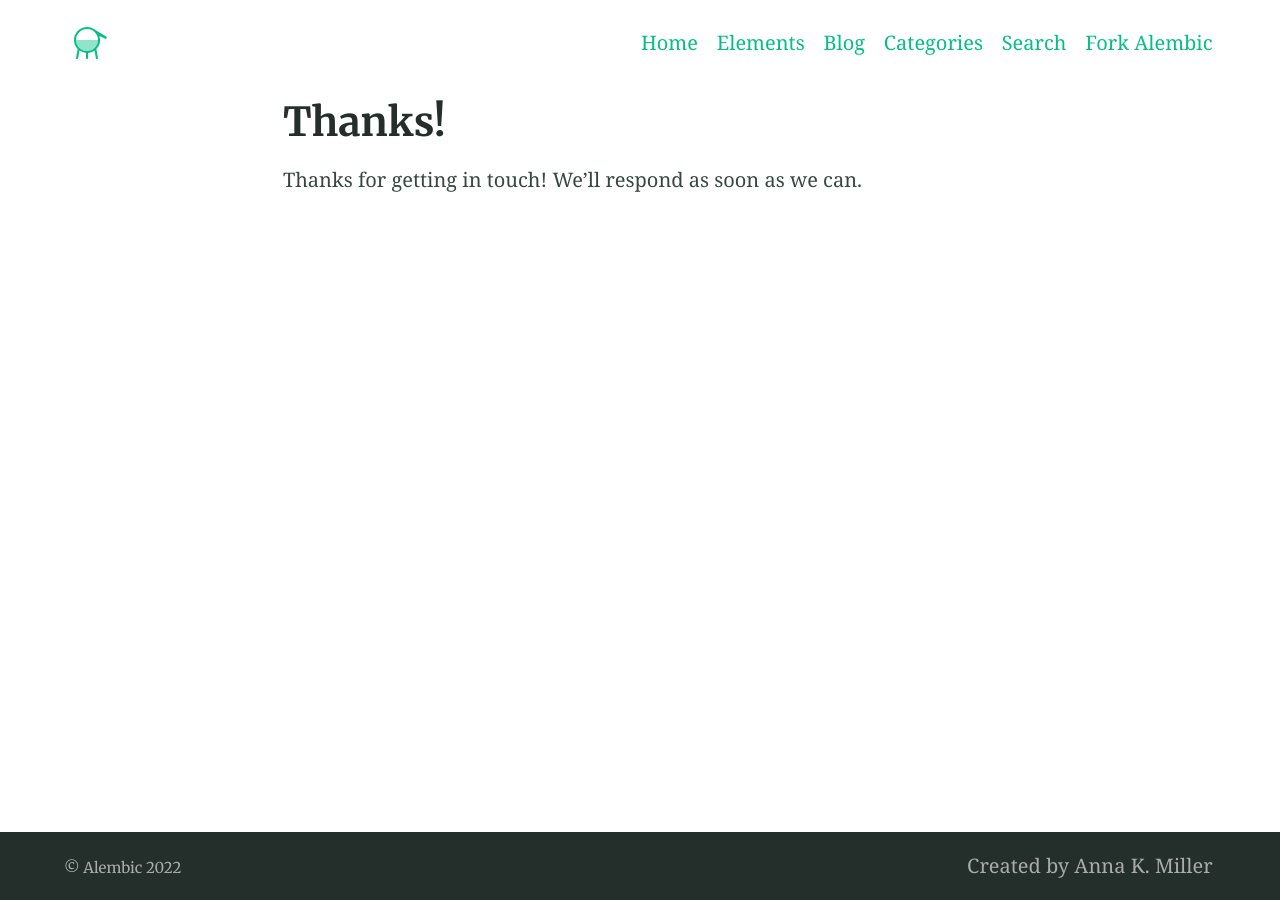
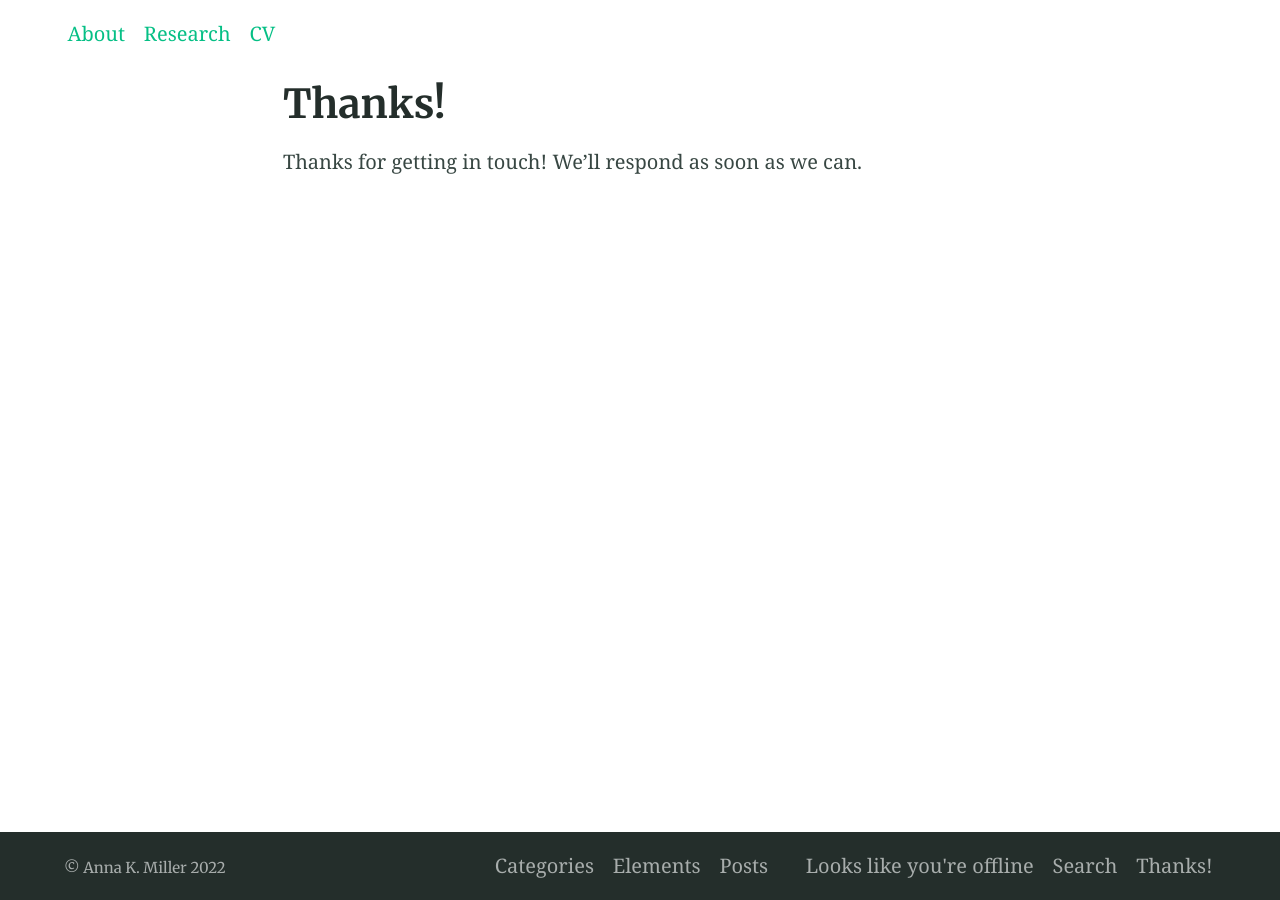
Before and after one commit to annakmil/annakmil.github.io, a Jekyll site: the page built from thanks.md, in a window 1280 px wide. Built offline with Jekyll 4.4.1, drawn with Linux system fonts in a browser that asks for light colours.

Commit message:
Update _config.yml

```diff
--- a/_config.yml
+++ b/_config.yml
@@ -91,13 +91,13 @@ defaults:
 # 7. Site settings
 encoding: utf-8 # Make sure the encoding is right
 lang: en-GB # Set the site language
-title: "Alembic" # Site name or title, also used in jekyll-seo-tag
-logo: "/assets/logos/logo.svg" # Site logo, also used in jekyll-seo-tag
-description: "Alembic is a starting point for Jekyll projects. Rather than starting from scratch, this boilerplate is designed to get the ball rolling immediately" # Site description and default description, also used in jekyll-seo-tag
-url: "https://alembic.darn.es" # Site url, also used in jekyll-seo-tag
+title: "Anna K. Miller" # Site name or title, also used in jekyll-seo-tag
+#logo: "/assets/logos/logo.svg" # Site logo, also used in jekyll-seo-tag
+description: "Applied Postdoctoral Fellow" # Site description and default description, also used in jekyll-seo-tag
+#url: "https://alembic.darn.es" # Site url, also used in jekyll-seo-tag
 baseurl: ""
-repo: "https://github.com/daviddarnes/alembic"
-email: "me@daviddarnes.com"
+#repo: "https://github.com/annakmil"
+email: "Anna [dot] Miller [at] moffitt [dot] org"
 # disqus: "alembic-1" # Blog post comments, uncomment the option and set the site ID from your Disqus account
 # date_format: "%-d %B %Y" # Blog post date formatting using placeholder formatting
 # google_analytics: ""
@@ -119,29 +119,23 @@ favicons: # Favicons are also used in the manifest file. Syntax is 'size: path'
 
 # 9. Site navigation
 navigation_header:
-- title: Home
+- title: About
   url: /
-- title: Elements
-  url: /elements/
-- title: Blog
-  url: /blog/
-- title: Categories
-  url: /categories/
-- title: Search
-  url: /search/
-- title: Fork Alembic
-  url: https://github.com/daviddarnes/alembic
+- title: Research
+  url: /research/
+- title: CV
+  url: /CV.pdf
 
 navigation_footer:
-- title: Created by Anna K. Miller
-  url: https://darn.es
+#- title: Created by Anna K. Miller
+  #url: https://darn.es
 
 social_links: # Appears in sidebar. Set the urls then uncomment and comment out as desired
-  Twitter: https://twitter.com/DavidDarnes
-  LinkedIn: https://www.linkedin.com/in/daviddarnes
-  GitHub: https://github.com/daviddarnes
-  link: https://darn.es
-  RSS: /feed.xml
+  Twitter: https://twitter.com/annakmil
+  LinkedIn: https://www.linkedin.com/in/anna-miller-80ba15104/
+  GitHub: https://github.com/annakmil
+  #link: https://darn.es
+  #RSS: /feed.xml
 
 sharing_links: # Appear at the bottom of single blog posts, add as desired. The value can be 'true' or the desired button colour
   Twitter: "#0d94e7"
```
